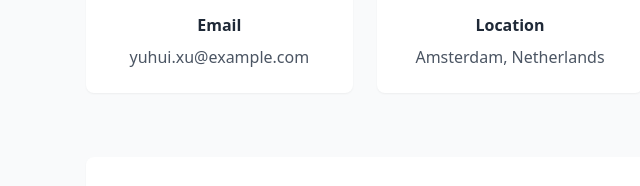
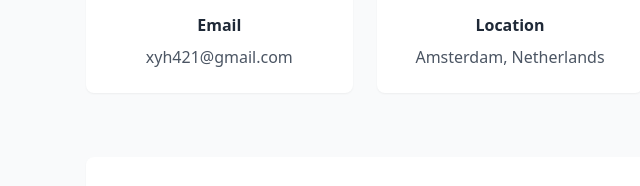
Before and after one commit to xyh421/xyh421.github.io, a plain HTML site: page contact.html in a window 1280 px wide. Shown: the part 403-589 px from the top of the page, 130-770 px from the left. Drawn offline with nearby package versions, Linux system fonts and the light colour scheme.

Commit message:
Update contact.html
email updated

```diff
--- a/contact.html
+++ b/contact.html
@@ -39,7 +39,7 @@
             <i class="fas fa-envelope"></i>
           </div>
           <h4 class="font-semibold mb-2">Email</h4>
-          <p class="text-gray-600">yuhui.xu@example.com</p>
+          <p class="text-gray-600">xyh421@gmail.com</p>
         </div>
         <div class="bg-white p-6 rounded-lg shadow-sm text-center">
           <div class="text-blue-600 text-2xl mb-4">
```
